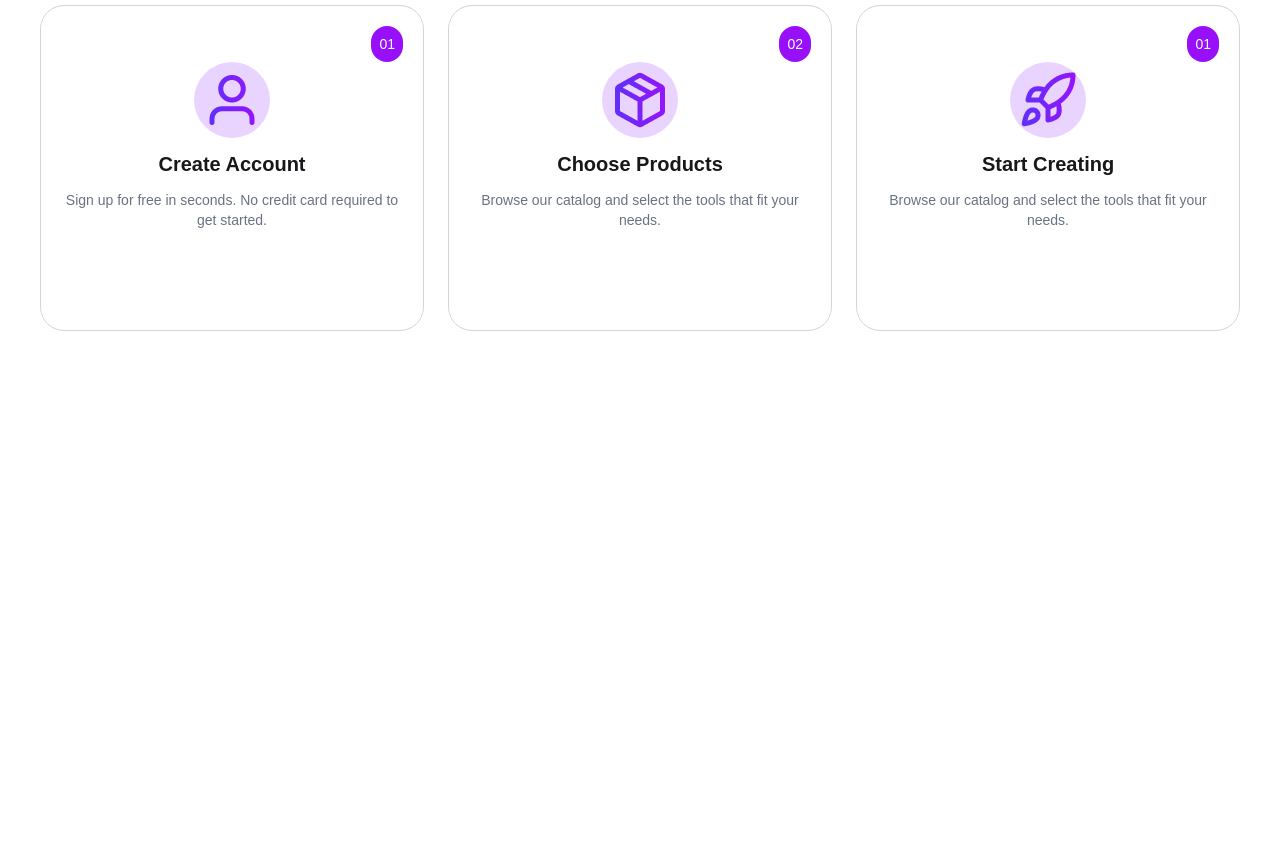
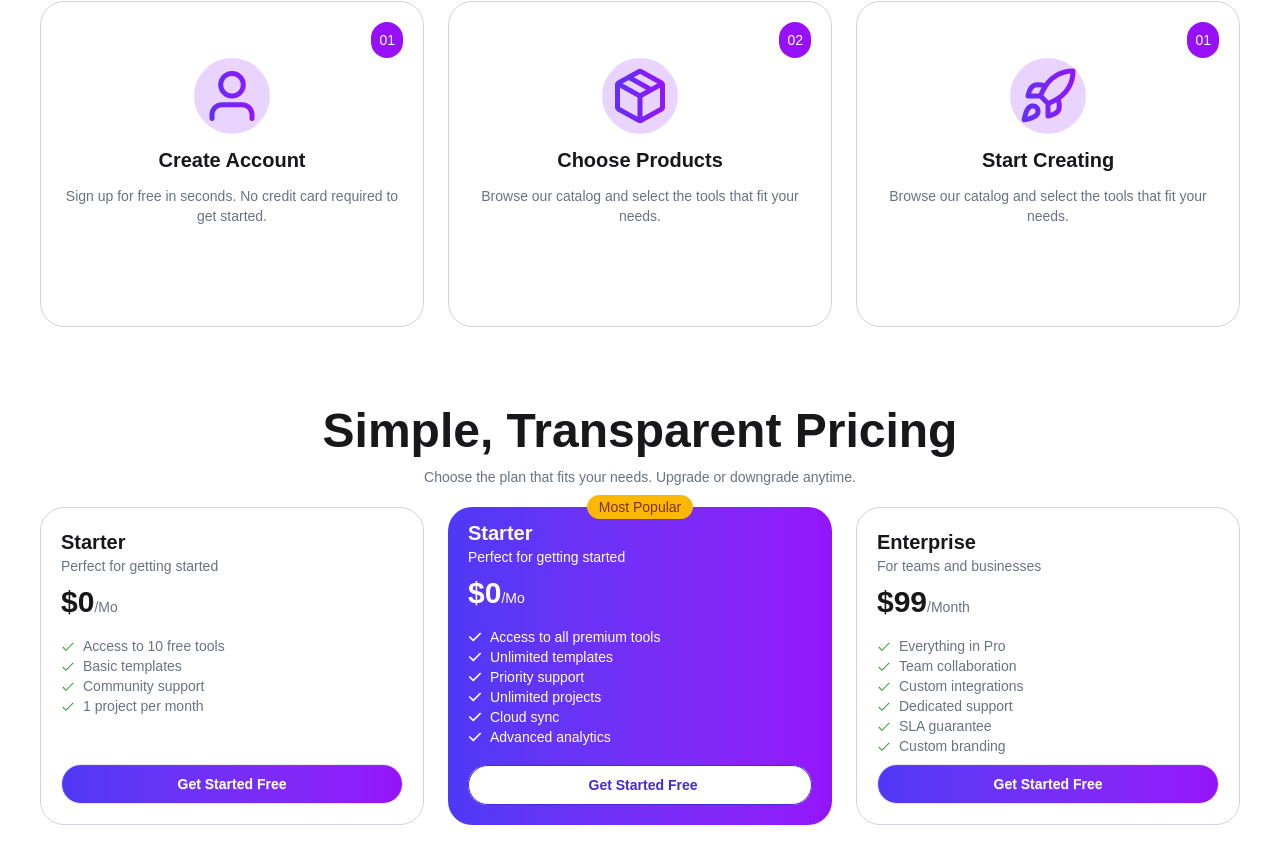
Before and after one commit to shkMahdi/A6-DigiTools-Platform, a React (Vite) app: page / in a window 1280 px wide. Shown: the part 2477-3340 px from the top of the page. Before the commit the page ends 2888 px from the top, so only its background shows below. Built offline with nearby package versions, Linux system fonts and the light colour scheme.

Commit message:
pricing section done

```diff
--- a/src/App.jsx
+++ b/src/App.jsx
@@ -6,6 +6,7 @@ import Navbar from './assets/Components/Homepage/Navbar'
 import ProductGallary from './assets/Components/Homepage/ProductGallary'
 import Stat from './assets/Components/Homepage/Stat'
 import Steps from './assets/Components/Homepage/Steps';
+import Pricing from './assets/Components/Homepage/Pricing';
 
 const productPromise = async () => {
   const res = await fetch('/data.json');
@@ -37,6 +38,10 @@ function App() {
         <section>
            <Steps></Steps>
         </section>
+
+        <section>
+          <Pricing></Pricing>
+        </section>
       </main>
     </>
   )
--- /dev/null
+++ b/src/assets/Components/Homepage/Pricing.jsx
@@ -0,0 +1,65 @@
+import React from 'react';
+import { FcCheckmark } from "react-icons/fc";
+import { FaCheck } from "react-icons/fa6";
+
+const Pricing = () => {
+    return (
+        <div className='w-[95%] md:max-w-300 mx-auto mb-20'>
+            <div className='text-center space-y-3 mb-5'>
+                <p className='text-5xl font-bold'>Simple, Transparent Pricing</p>
+                <p className='text-gray-500 text-sm'>Choose the plan that fits your needs. Upgrade or downgrade anytime.</p>
+            </div>
+            <div className='grid grid-cols-1 md:grid-cols-3 gap-6'>
+                <div className='border border-gray-300 rounded-3xl p-5 flex flex-col h-full'>
+                    <p className='text-xl font-bold'>Starter</p>
+                    <p className='text-sm text-gray-500'>Perfect for getting started</p>
+                    <p className='text-3xl font-bold mt-2 mb-2'>$0<span className='text-sm text-gray-500 font-normal'>/Mo</span> </p>
+                    <ul className='mt-2 mb-2 text-sm text-gray-500'>
+                        <li className='flex items-center gap-2'><FcCheckmark /> Access to 10 free tools</li>
+                        <li className='flex items-center gap-2'><FcCheckmark /> Basic templates</li>
+                        <li className='flex items-center gap-2'><FcCheckmark /> Community support</li>
+                        <li className='flex items-center gap-2'><FcCheckmark /> 1 project per month</li>
+                    </ul>
+                    <div className='mt-auto'>
+                        <button className='btn w-full bg-linear-to-r from-[#4F39F6] to-[#9514FA] text-white rounded-3xl'>Get Started Free</button>
+                    </div>
+                </div>
+                <div className='bg-linear-to-r from-[#4F39F6] to-[#9514FA] text-white  rounded-3xl p-5 flex flex-col h-full'>
+                    <div className="badge badge-warning flex mx-auto rounded-3xl -mt-8">Most Popular</div>
+                    <p className='text-xl font-bold'>Starter</p>
+                    <p className='text-sm text-white'>Perfect for getting started</p>
+                    <p className='text-3xl font-bold mt-2 mb-2'>$0<span className='text-sm text-white font-normal'>/Mo</span> </p>
+                    <ul className='mt-2 mb-2 text-sm text-white'>
+                        <li className='flex items-center gap-2'><FaCheck /> Access to all premium tools</li>
+                        <li className='flex items-center gap-2'><FaCheck /> Unlimited templates</li>
+                        <li className='flex items-center gap-2'><FaCheck /> Priority support</li>
+                        <li className='flex items-center gap-2'><FaCheck /> Unlimited projects</li>
+                        <li className='flex items-center gap-2'><FaCheck /> Cloud sync</li>
+                        <li className='flex items-center gap-2'><FaCheck /> Advanced analytics</li>
+                    </ul>
+                    <div className='mt-auto bg-white w-full rounded-3xl'>
+                        <button className='btn btn-outline btn-primary w-full  rounded-3xl'><span className='bg-linear-to-r from-[#4F39F6] to-[#9514FA] bg-clip-text text-transparent'></span>Get Started Free</button>
+                    </div>
+                </div>
+                <div className='border border-gray-300 rounded-3xl p-5 flex flex-col h-full'>
+                    <p className='text-xl font-bold'>Enterprise</p>
+                    <p className='text-sm text-gray-500'>For teams and businesses</p>
+                    <p className='text-3xl font-bold mt-2 mb-2'>$99<span className='text-sm text-gray-500 font-light'>/Month</span> </p>
+                    <ul className='mt-2 mb-2 text-sm text-gray-500'>
+                        <li className='flex items-center gap-2'><FcCheckmark /> Everything in Pro</li>
+                        <li className='flex items-center gap-2'><FcCheckmark /> Team collaboration</li>
+                        <li className='flex items-center gap-2'><FcCheckmark /> Custom integrations</li>
+                        <li className='flex items-center gap-2'><FcCheckmark /> Dedicated support</li>
+                        <li className='flex items-center gap-2'><FcCheckmark /> SLA guarantee</li>
+                        <li className='flex items-center gap-2'><FcCheckmark /> Custom branding</li>
+                    </ul>
+                    <div className='mt-auto'>
+                        <button className='btn w-full bg-linear-to-r from-[#4F39F6] to-[#9514FA] text-white rounded-3xl'>Get Started Free</button>
+                    </div>
+                </div>
+            </div>
+        </div>
+    );
+};
+
+export default Pricing;
--- a/src/assets/Components/Homepage/Steps.jsx
+++ b/src/assets/Components/Homepage/Steps.jsx
@@ -6,7 +6,7 @@ const Steps = () => {
         <div className='w-[95%] md:max-w-300 mx-auto mb-20'>
             <div className='text-center space-y-3 mb-5'>
                 <p className='text-5xl font-bold'>Get Started in 3 Steps</p>
-                <p className='text-gray-500'>Start using premium digital tools in minutes, not hours.</p>
+                <p className='text-gray-500 text-sm'>Start using premium digital tools in minutes, not hours.</p>
             </div>
             <div className='grid grid-cols-1 md:grid-cols-3 gap-6'>
                 <div className='border border-gray-300 rounded-3xl p-5'>
```
